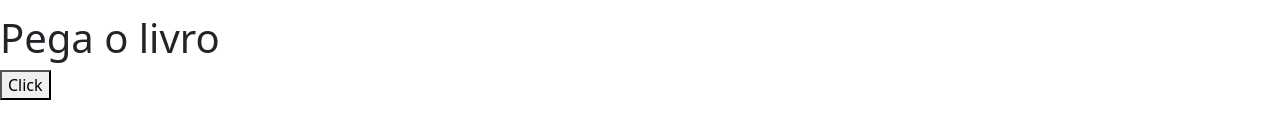
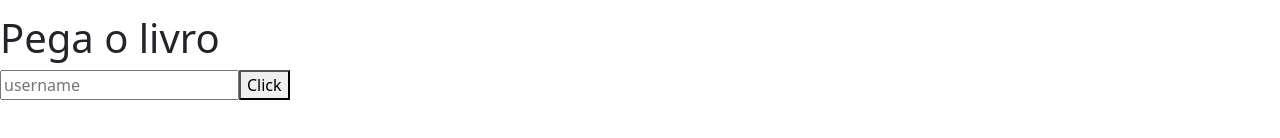
Before and after one commit to lollyca/bible-search, a Next.js app: page / in a window 1280 px wide. Shown: the part 420-558 px from the top of the page. Built offline with nearby package versions, Linux system fonts and the light colour scheme; no server answers.

Commit message:
test-fetcher accepts input for search

```diff
--- a/app/components/test-fetcher.tsx
+++ b/app/components/test-fetcher.tsx
@@ -1,7 +1,14 @@
 //king james de4e12af7f28f599-02
+import { useState } from "react";
+export default function TestFetcher() {
+    const [searchText, setTextSearch] = useState("love")
 
-export default function TestFetcher() {
-    async function fetchSomething () {
+    const updateTextSearch = (evt) => {
+        setTextSearch(evt.target.value);
+    };
+    console.log(searchText)
+
+    async function fetchSomething() {
         const searchText = "will";
         const offset = 10;
         const url = `https://api.scripture.api.bible/v1/bibles/de4e12af7f28f599-02/search?query=${searchText}&offset=${offset}`;
@@ -23,8 +30,21 @@ export default function TestFetcher() {
 
     return (
         <div>
-            <h1>Pega o livro</h1>
+            <h1>Pega o livro</h1><input type="text" placeholder="username" valeu={searchText} onChange={updateTextSearch} id="username"/>
             <button onClick={fetchSomething}>Click</button>
         </div>
     )
 }
+
+// export default function UserNameForm() {
+//     const [username, setUserName] = useState("lelo");
+//     const updateUserName = (evt) => {
+//       setUserName(evt.target.value);
+//     } ;
+//     return (
+//       <div>
+//         <label htmlFor="username">Enter a username</label>
+//         <input type="text" placeholder="username" valeu={username} onChange={updateUserName} id="username"/>
+//       </div>
+//     )
+//   }
```
